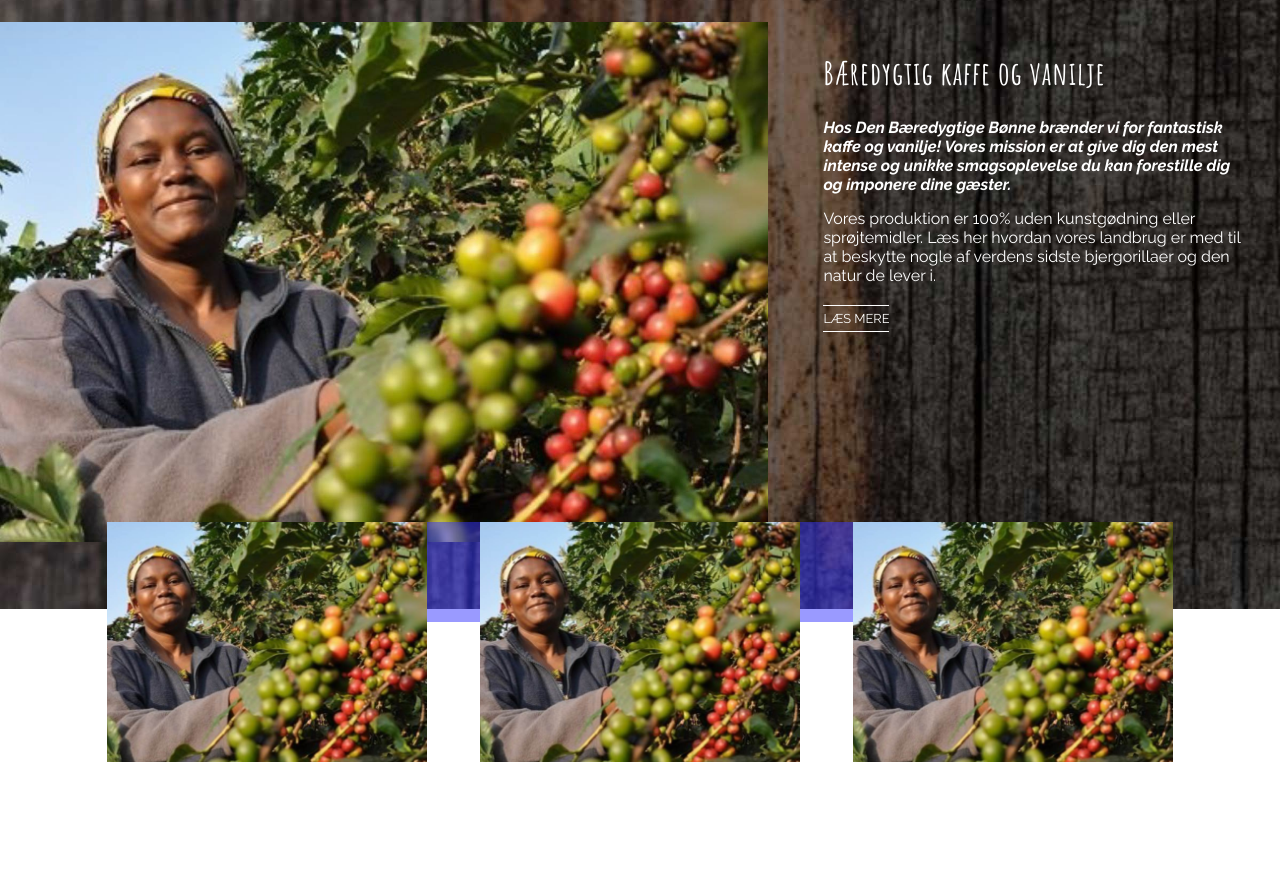
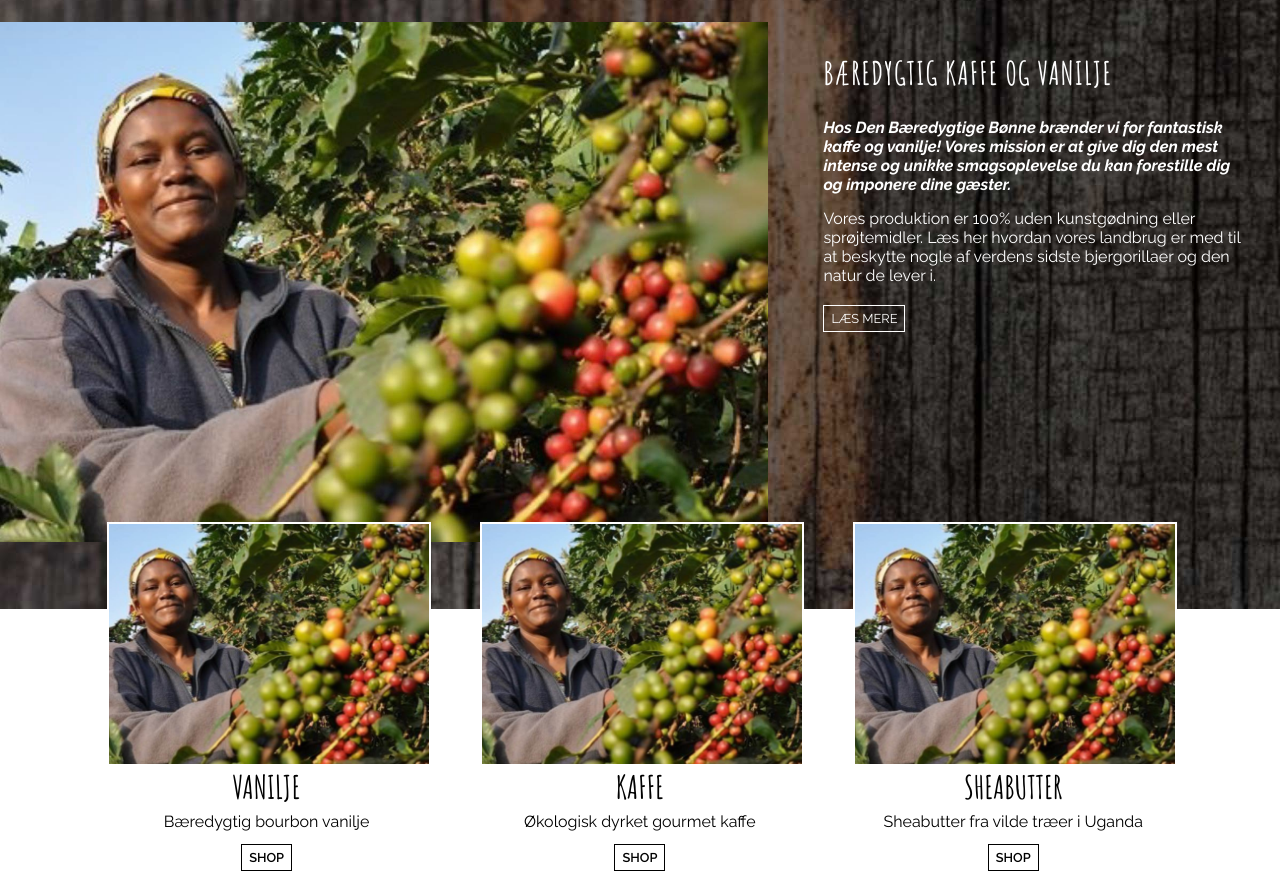
Before and after one commit to Kribre/p4-hjemmeside, a plain HTML site: page index.html in a window 1280 px wide. Shown: the part 151-1036 px from the top of the page. Drawn offline with Linux system fonts and the light colour scheme.

Commit message:
Shop-kat færdigopsat

```diff
--- a/index.html
+++ b/index.html
@@ -39,7 +39,7 @@
     <div>
 
       <div id="main-textbox">
-        <h1 class="main-h1">Bæredygtig kaffe og vanilje</h1>
+        <h1 class="main-h1">BÆREDYGTIG KAFFE OG VANILJE</h1>
         <h2 class="main-h2">Hos Den Bæredygtige Bønne brænder vi for fantastisk kaffe og vanilje! Vores mission er at give dig den mest intense og unikke smagsoplevelse du kan forestille dig og imponere dine gæster.</h2>
         <h3 class="main-h3">Vores produktion er 100% uden kunstgødning eller sprøjtemidler. Læs her hvordan vores landbrug er med til at beskytte nogle af verdens sidste bjergorillaer og den natur de lever i.</h3>
 
@@ -57,9 +57,9 @@
       <div class="column1">
         <div id="shop-vanilje"></div>
         <div class="shop-kat-textbox">
-          <h2 class="shop-h2">Vanilje</h2>
+          <h2 class="shop-h2">VANILJE</h2>
           <h3 class="shop-h3">Bæredygtig bourbon vanilje</h3>
-          <a href="#" class="square_btn">
+          <a href="#" class="square_btn-sort">
             <span>SHOP</span>
           </a>
         </div>
@@ -67,10 +67,24 @@
 
       <div class="column2">
         <div id="shop-kaffe"></div>
+        <div class="shop-kat-textbox">
+          <h2 class="shop-h2">KAFFE</h2>
+          <h3 class="shop-h3">Økologisk dyrket gourmet kaffe </h3>
+          <a href="#" class="square_btn-sort">
+            <span>SHOP</span>
+          </a>
+        </div>
       </div>
 
       <div class="column3">
         <div id="shop-sheabutter"></div>
+        <div class="shop-kat-textbox">
+          <h2 class="shop-h2">SHEABUTTER</h2>
+          <h3 class="shop-h3">Sheabutter fra vilde træer i Uganda</h3>
+          <a href="#" class="square_btn-sort">
+            <span>SHOP</span>
+          </a>
+        </div>
       </div>
 
 </div>
--- a/main.css
+++ b/main.css
@@ -30,6 +30,7 @@ li a:hover {
 .active {
   background-color: rgba(255, 255, 255, 0.7);
 }
+
 .navbar {
   font-family: 'Amatic SC', cursive;
   font-size: 1.5em;
@@ -58,7 +59,6 @@ main {
   top: 100px;
   margin-top: 55pt;
   height: 65vh;
-
 }
 
 #main-img-box {
@@ -93,9 +93,7 @@ main {
   color: white;
   font-size: 1em;
   margin-bottom: 15px;
-  letter-spacing: 0,7px;
-
-
+  letter-spacing: 0, 7px;
 }
 
 .main-h3 {
@@ -116,21 +114,18 @@ main {
   text-decoration: none;
   color: #FFF;
   transition: .4s;
-
 }
 
-.square_btn>span{
-    border-bottom: solid 1px #FFF;
-    border-top: solid  1px #FFF;
-    padding: 5px 0 5px;
+.square_btn>span {
+  border: solid 1px #FFF;
+  padding: 5px 7px 5px;
 }
 
 .square_btn:hover span {
-   padding: 6px 0 6px;
+  padding: 5.5px 7.5px 5.5px;
 }
 
 .shop-kategorier {
-  background-color: rgba(55, 55, 255, .5);
   width: 83.33%;
   height: 100px;
   margin: -20px 8.33% 0;
@@ -140,21 +135,46 @@ main {
 
 .shop-h2 {
   font-family: 'Amatic SC', cursive;
-  font-size: 1.5em;
-  color: white;
+  font-size: 2em;
+  padding-top: 50px;
 }
+
 .shop-h3 {
   font-family: 'Raleway', sans-serif;
   font-weight: 300;
+  font-size: 1em;
+  padding-top: 5px;
+
+}
+
+.square_btn-sort {
+  font-family: 'Raleway', sans-serif;
+  font-weight: 600;
   color: white;
-  font-size: 1em;}
+  font-size: 0.8em;
+  position: relative;
+  display: inline-block;
+  padding: 1.5em 0em;
+  text-decoration: none;
+  color: #000000;
+  transition: .4s;
+}
 
+.square_btn-sort>span {
+  border: solid 1.1px #000000;
+  padding: 5px 7px 5px;
+}
+
+.square_btn-sort:hover span {
+  padding: 5.5px 7.5px 5.5px;
+}
 
 .column1 {
   width: 30%;
   display: inline-block;
   float: left;
 }
+
 #shop-vanilje {
   margin: 0;
   float: left;
@@ -165,12 +185,17 @@ main {
   background-position: center;
   background-color: rgba(255, 255, 0, 1);
   background-image: url(image/coffeefarmer.jpg);
+  border: white;
+  border-width: 2px;
+  border-style: solid;
+
 }
+
 .column2 {
   width: 30%;
   display: inline-block;
+}
 
-}
 #shop-kaffe {
   margin: 0;
   float: left;
@@ -181,13 +206,17 @@ main {
   background-position: center;
   background-color: rgba(255, 255, 0, 1);
   background-image: url(image/coffeefarmer.jpg);
+  border: white;
+  border-width: 2px;
+  border-style: solid;
 }
+
 .column3 {
   width: 30%;
   display: inline-block;
   float: right;
+}
 
-}
 #shop-sheabutter {
   margin: 0;
   float: left;
@@ -198,4 +227,7 @@ main {
   background-position: center;
   background-color: rgba(255, 255, 0, 1);
   background-image: url(image/coffeefarmer.jpg);
+  border: white;
+  border-width: 2px;
+  border-style: solid;
 }
```
Lines whose indentation alone changed are shown as unchanged.
